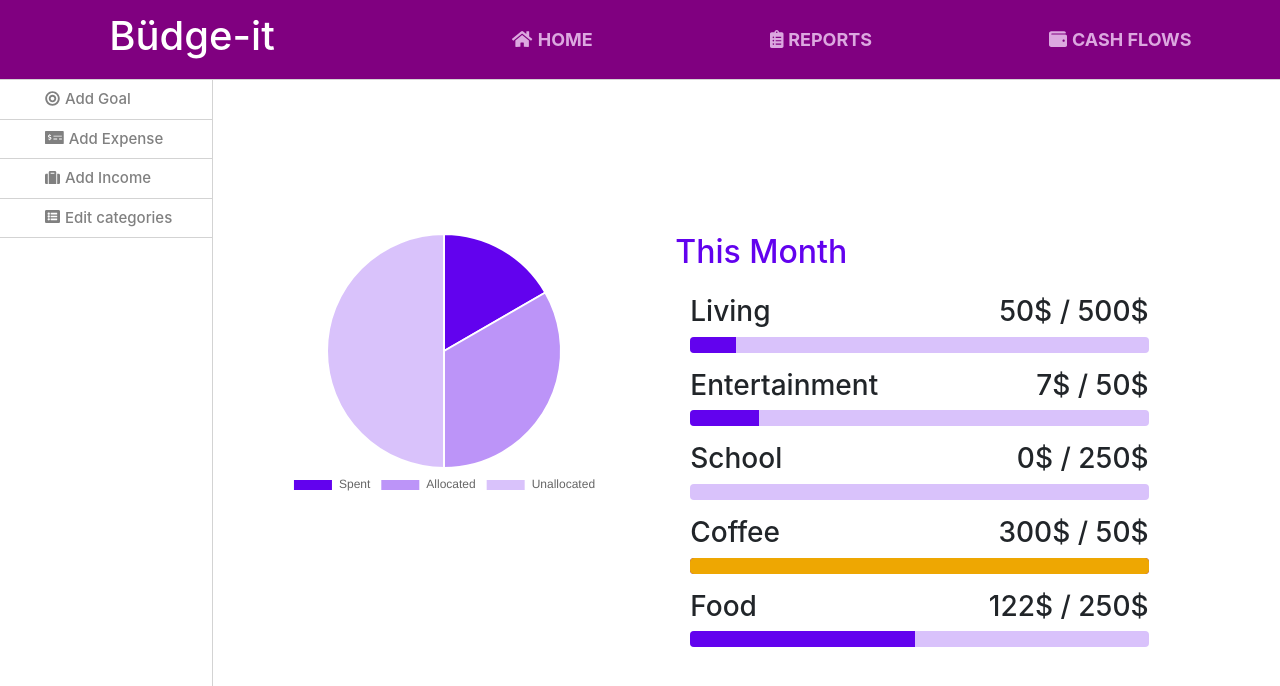
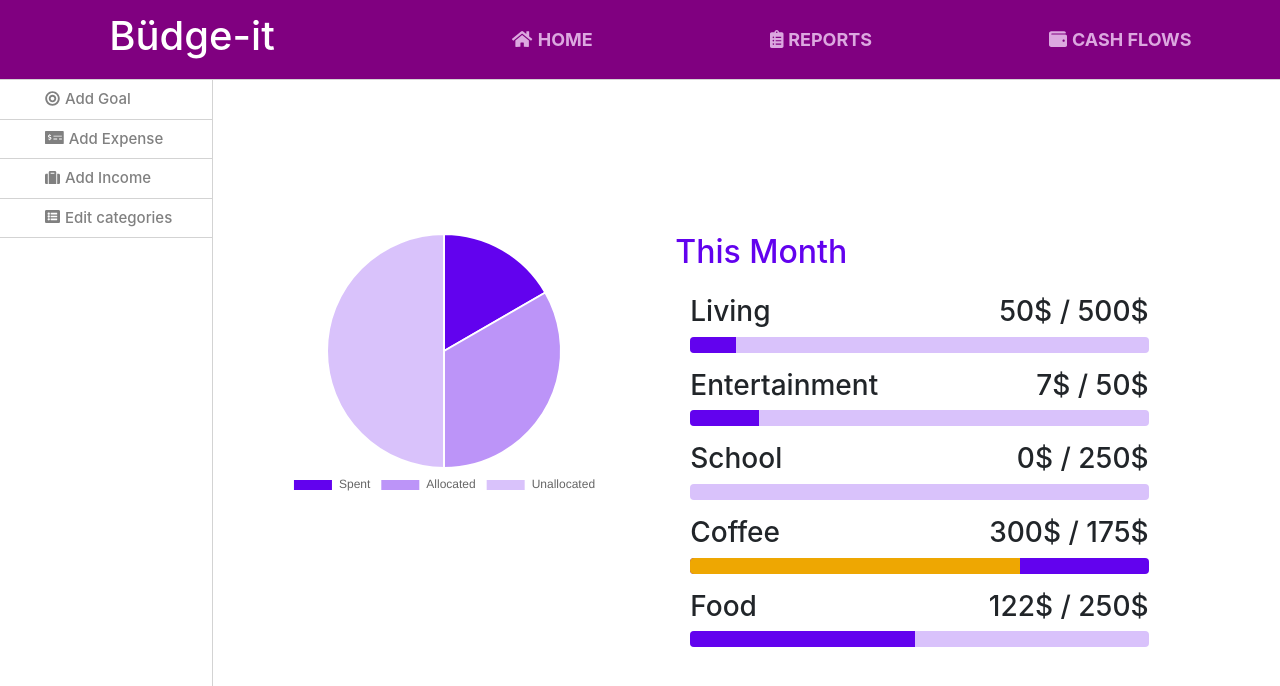
Before and after one commit to Nethermane/react_HCI_325, a React (Create React App) app: page / in a window 1280 px wide. Shown: the top 686 px of the page. Built offline with nearby package versions, Linux system fonts and the light colour scheme.

Commit message:
Decouple state references

```diff
--- a/src/UseGlobalState.js
+++ b/src/UseGlobalState.js
@@ -95,7 +95,7 @@ const initialState = {
     { id: 2, name: "Living", max: 500 },
     { id: 3, name: "Entertainment", max: 50 },
     { id: 3, name: "School", max: 250 },
-    { id: 3, name: "Coffee", max: 50 },
+    { id: 3, name: "Coffee", max: 175 },
     { id: 3, name: "Food", max: 250 }
   ]
 };
--- a/src/pages/Home.jsx
+++ b/src/pages/Home.jsx
@@ -134,7 +134,7 @@ class Pie extends React.Component {
 }
 
 function Home() {
-  const state = useGlobalState();
+  const state = JSON.parse(JSON.stringify(useGlobalState()));
 
   var categories = {};
 
--- a/src/pages/Report.jsx
+++ b/src/pages/Report.jsx
@@ -47,7 +47,7 @@ function FilterAndSortByDate(data) {
 }
 
 function Report() {
-  const state = useGlobalState();
+  const state = JSON.parse(JSON.stringify(useGlobalState()));
   var today = new Date();
   console.log(state.expenses)
   var incomes = state.incomes;
```
